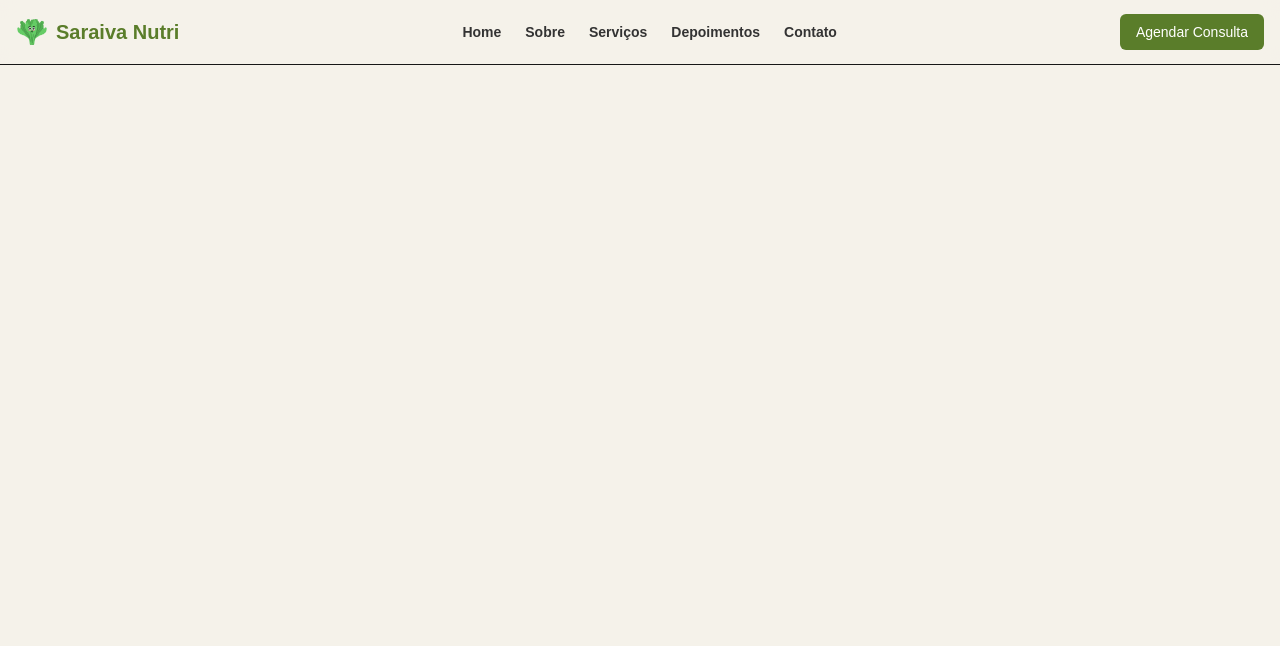
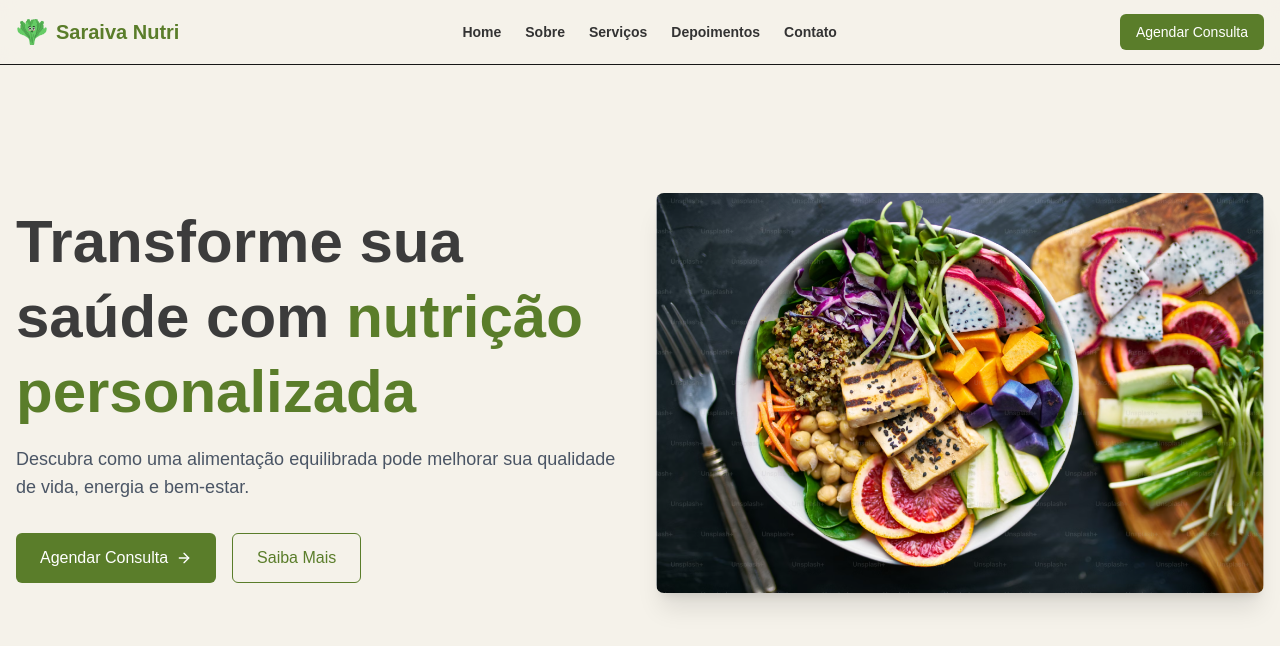
Before and after one commit to Faccin27/Nutricionista, a Next.js app: page / in a window 1280 px wide. Shown: the top 646 px of the page. Built offline with nearby package versions, Linux system fonts and the light colour scheme.

Commit message:
feat: created hero section

```diff
--- a/src/app/page.tsx
+++ b/src/app/page.tsx
@@ -131,6 +131,36 @@
       </header>
 
       <main className="flex-1">
+        <section id="home" className="relative overflow-hidden py-20 md:py-32">
+          <div className="container mx-auto px-4 flex flex-col md:flex-row items-center gap-8">
+            <div className="flex flex-col gap-4 md:w-1/2">
+              <h1 className="text-4xl md:text-6xl font-bold leading-tight text-[#3c3c3c]">
+                Transforme sua saúde com{" "}
+                <span className="text-[#5a7d2a]">nutrição personalizada</span>
+              </h1>
+              <p className="text-lg text-gray-600">
+                Descubra como uma alimentação equilibrada pode melhorar sua
+                qualidade de vida, energia e bem-estar.
+              </p>
+              <div className="flex gap-4 mt-4">
+                <button className="cursor-pointer bg-[#5a7d2a] hover:bg-[#4a6822] text-white px-6 py-3 rounded-md font-medium flex items-center gap-2 transition-colors">
+                  Agendar Consulta <ArrowRight className="h-4 w-4" />
+                </button>
+                <button className="cursor-pointer border border-[#5a7d2a] text-[#5a7d2a] hover:bg-[#5a7d2a]/10 px-6 py-3 rounded-md font-medium transition-colors">
+                  Saiba Mais
+                </button>
+              </div>
+            </div>
+            <div className="relative md:w-1/2 h-[400px] rounded-lg overflow-hidden shadow-xl transition-transform hover:scale-[1.02] duration-300 mt-8 md:mt-0">
+              <Image
+                src={alimento}
+                alt="Nutricionista com alimentos saudáveis"
+                fill
+                className="object-cover"
+              />
+            </div>
+          </div>
+        </section>
 
 
 
```
